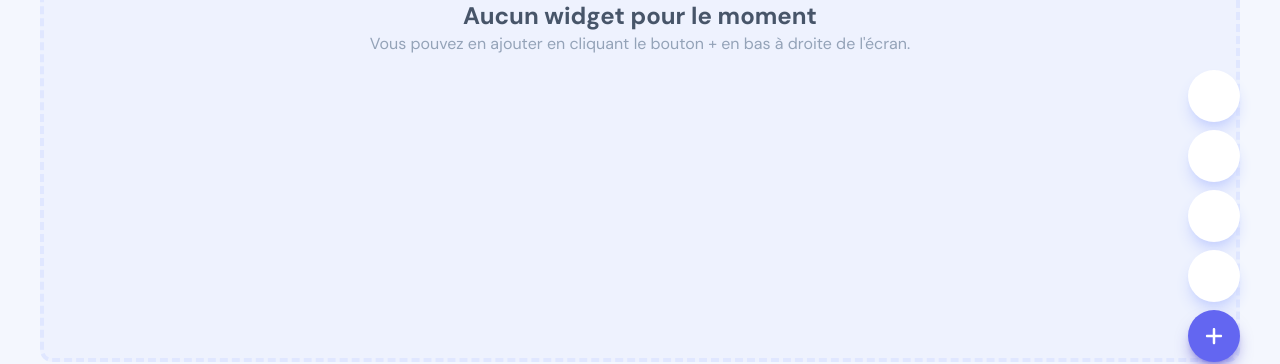
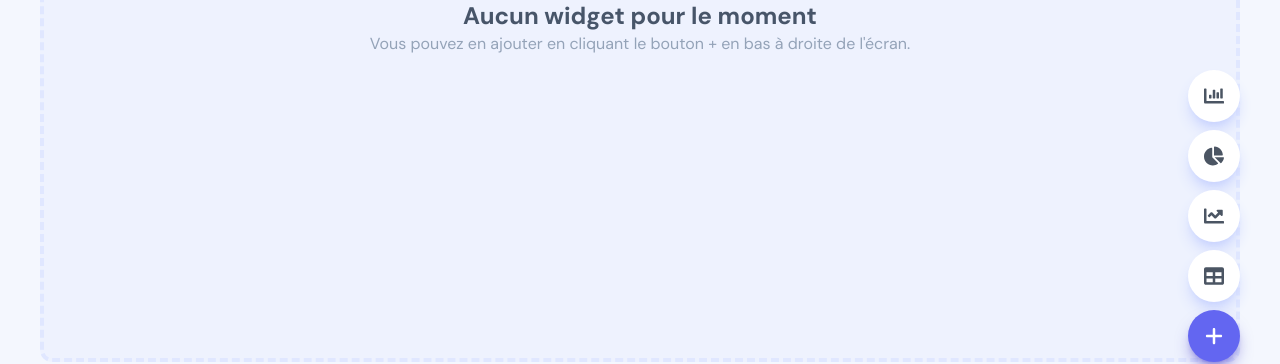
Before and after one commit to Naibel/yxir-dashboard, a Next.js app: page / in a window 1280 px wide. Both pictures are taken after a click on the button 1214 px from the left and 734 px from the top of the page. Shown: the part 398-762 px from the top of the page. Built offline with nearby package versions, Linux system fonts and the light colour scheme.

Commit message:
fix(ChartButton): change prop structure

```diff
--- a/components/Menu/ChartButton.tsx
+++ b/components/Menu/ChartButton.tsx
@@ -1,26 +1,20 @@
-import { ReactNode } from "react";
+import { IconType } from "react-icons";
 import { Tooltip } from "react-tooltip";
 
 type ChartButtonProps = {
-  tooltipId: string;
-  tooltipText: string;
-  children: ReactNode;
+  tooltip: { id: string; content: string };
+  Icon: IconType;
   onClick: () => void;
 };
 
-const ChartButton = ({
-  tooltipId,
-  tooltipText,
-  children,
-  onClick,
-}: ChartButtonProps) => (
+const ChartButton = ({ tooltip, Icon, onClick }: ChartButtonProps) => (
   <div onClick={onClick}>
-    <a data-tooltip-id={tooltipId} data-tooltip-content={tooltipText}>
-      <button className="shadow-indigo-200 text-neutral-600 shadow-lg z-20 p-4 bg-white hover:bg-neutral-600 hover:text-white active:bg-neutral-700 duration-300 rounded-full text-white">
-        {children}
+    <a data-tooltip-id={tooltip.id} data-tooltip-content={tooltip.content}>
+      <button className="shadow-indigo-200 text-gray-600 shadow-lg z-20 p-4 bg-white hover:bg-gray-600 hover:text-white active:bg-gray-700 duration-300 rounded-full">
+        <Icon size={20} />
       </button>
     </a>
-    <Tooltip id={tooltipId} place={"left"} />
+    <Tooltip id={tooltip.id} place={"left"} />
   </div>
 );
 
--- a/components/Menu/Menu.tsx
+++ b/components/Menu/Menu.tsx
@@ -18,33 +18,34 @@ const Menu = ({ onAddItem }: { onAddItem: (type: ChartType) => void }) => {
       {isMenuDisplayed && (
         <div className="flex flex-col gap-2">
           <ChartButton
-            tooltipId={"chart-bar-button"}
-            tooltipText={"Diagramme à barres"}
+            tooltip={{ id: "chart-bar-button", content: "Diagramme à barre" }}
             onClick={() => handleAddButton("bar")}
-          >
-            <FaChartBar size={20} />
-          </ChartButton>
+            Icon={FaChartBar}
+          />
           <ChartButton
-            tooltipId={"chart-pie-button"}
-            tooltipText={"Diagramme à camenbert"}
+            tooltip={{
+              id: "chart-pie-button",
+              content: "Diagramme à camenbert",
+            }}
             onClick={() => handleAddButton("pie")}
-          >
-            <FaChartPie size={20} />
-          </ChartButton>
+            Icon={FaChartPie}
+          />
           <ChartButton
-            tooltipId={"chart-line-button"}
-            tooltipText={"Diagramme à ligne"}
+            tooltip={{
+              id: "chart-line-button",
+              content: "Diagramme à ligne",
+            }}
             onClick={() => handleAddButton("line")}
-          >
-            <FaChartLine size={20} />
-          </ChartButton>
+            Icon={FaChartLine}
+          />
           <ChartButton
+            tooltip={{
+              id: "table-button",
+              content: "Tableau",
+            }}
             onClick={() => handleAddButton("table")}
-            tooltipId={"table-button"}
-            tooltipText={"Tableau"}
-          >
-            <FaTable size={20} />
-          </ChartButton>
+            Icon={FaTable}
+          />
         </div>
       )}
       <AddButton
```
